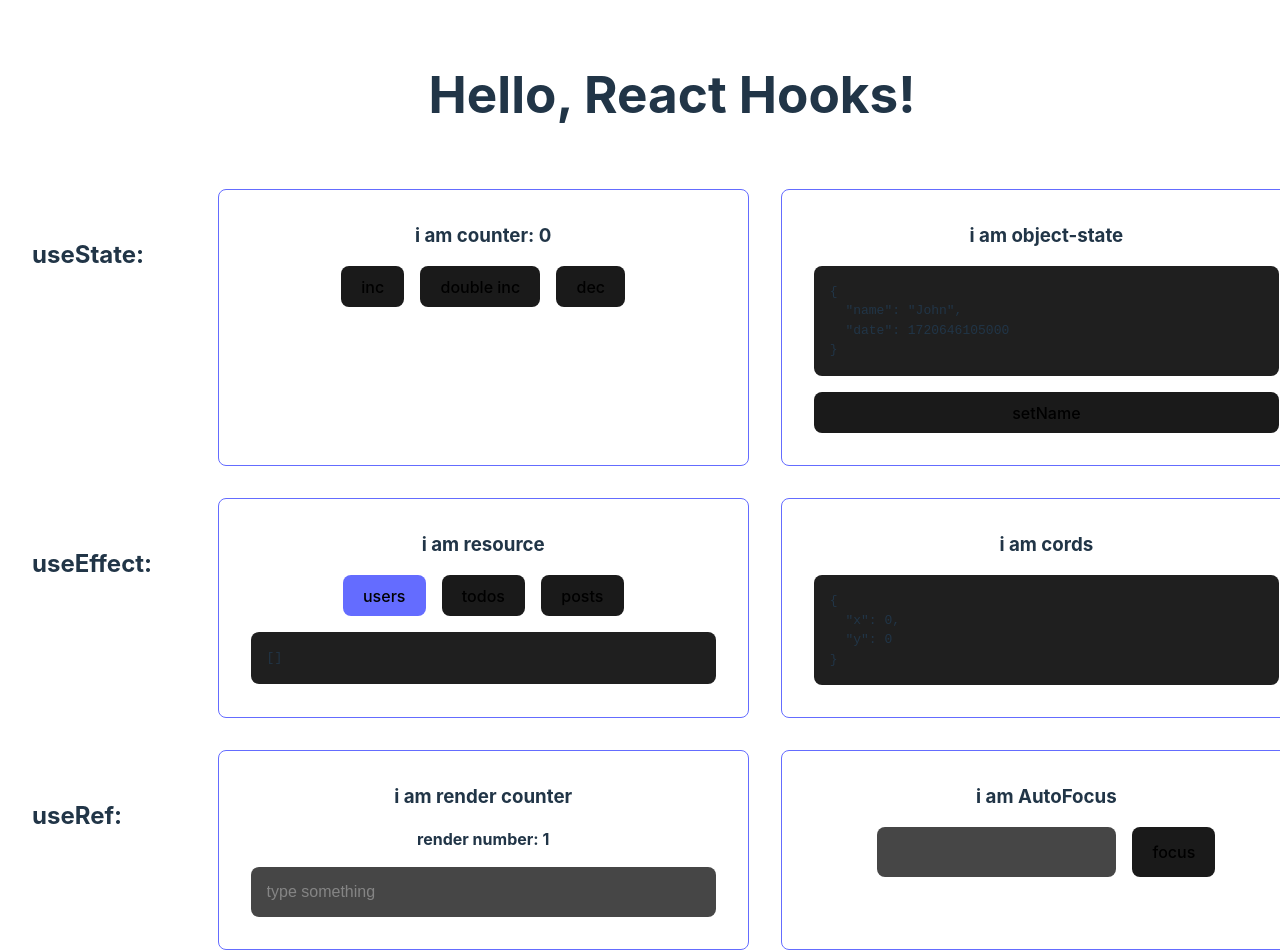
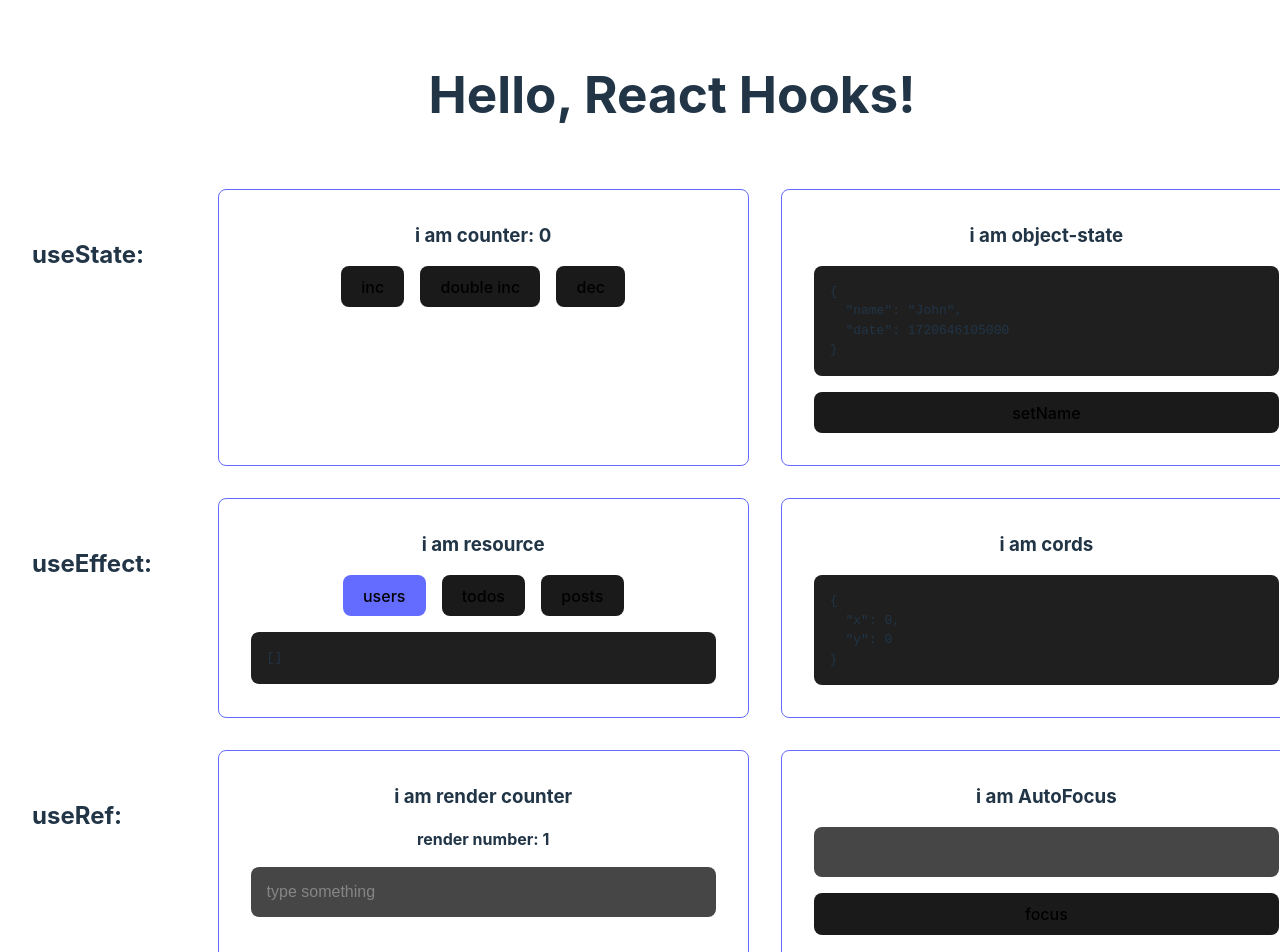
Before and after one commit to hellsgor/react-hooks-minin, a React (Vite) app: page / in a window 1280 px wide. Shown: the top 952 px of the page. Built offline with nearby package versions, Linux system fonts and the light colour scheme; no server answers.

Commit message:
fix(AutoFocus): fixed markup structure

```diff
--- a/src/Components/AutoFocus.jsx
+++ b/src/Components/AutoFocus.jsx
@@ -15,12 +15,12 @@ export default function AutoFocus() {
   return (
     <div className="auto-focus card">
       <h3 className="auto-focus__title">i am AutoFocus</h3>
-      <div className="auto-focus__wrapper card__wrapper">
-        <input type="text" ref={inputRef} />
-        <button className="button" onClick={focus}>
-          focus
-        </button>
-      </div>
+
+      <input type="text" ref={inputRef} />
+
+      <button className="button" onClick={focus}>
+        focus
+      </button>
     </div>
   );
 }
```
